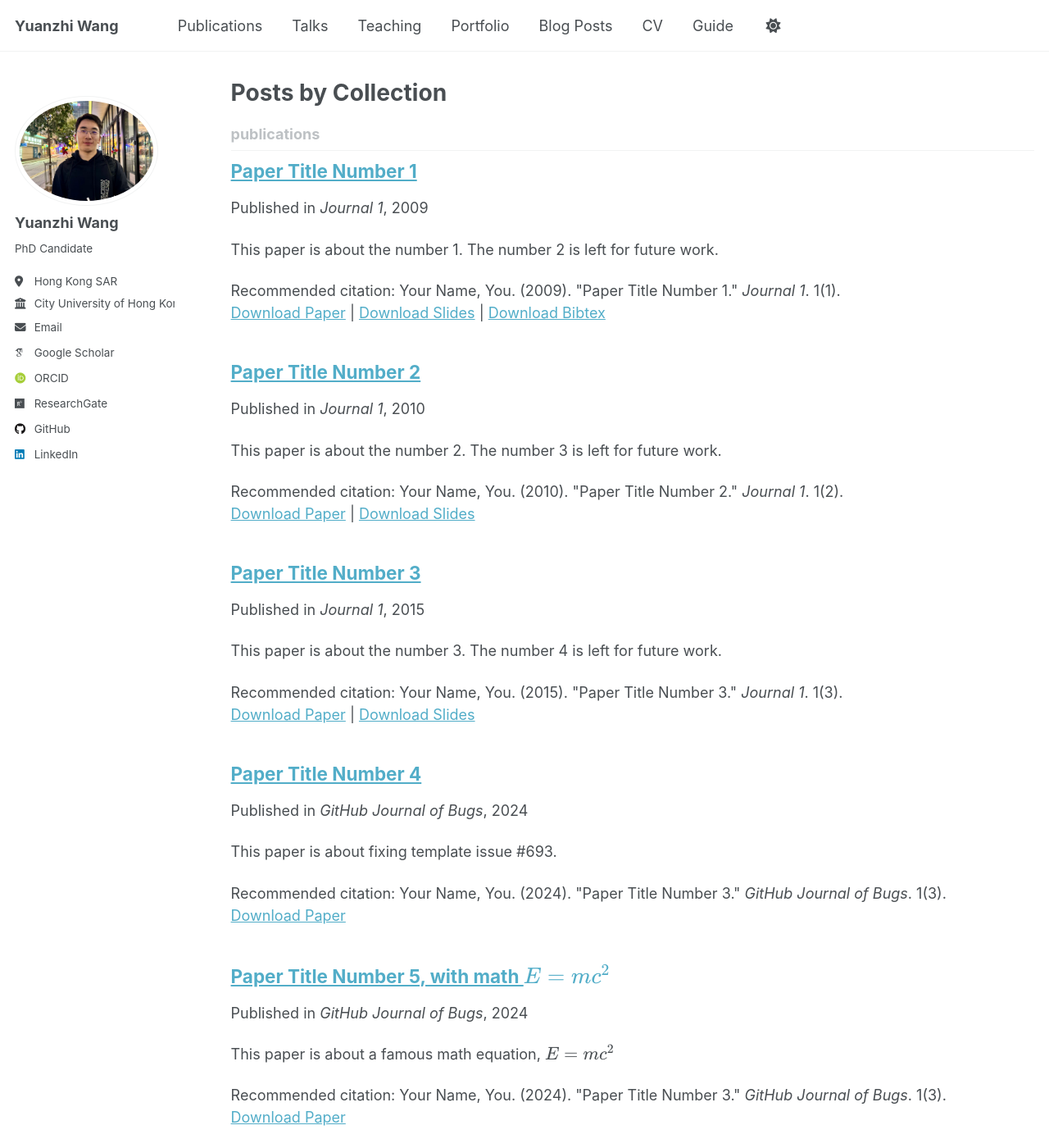
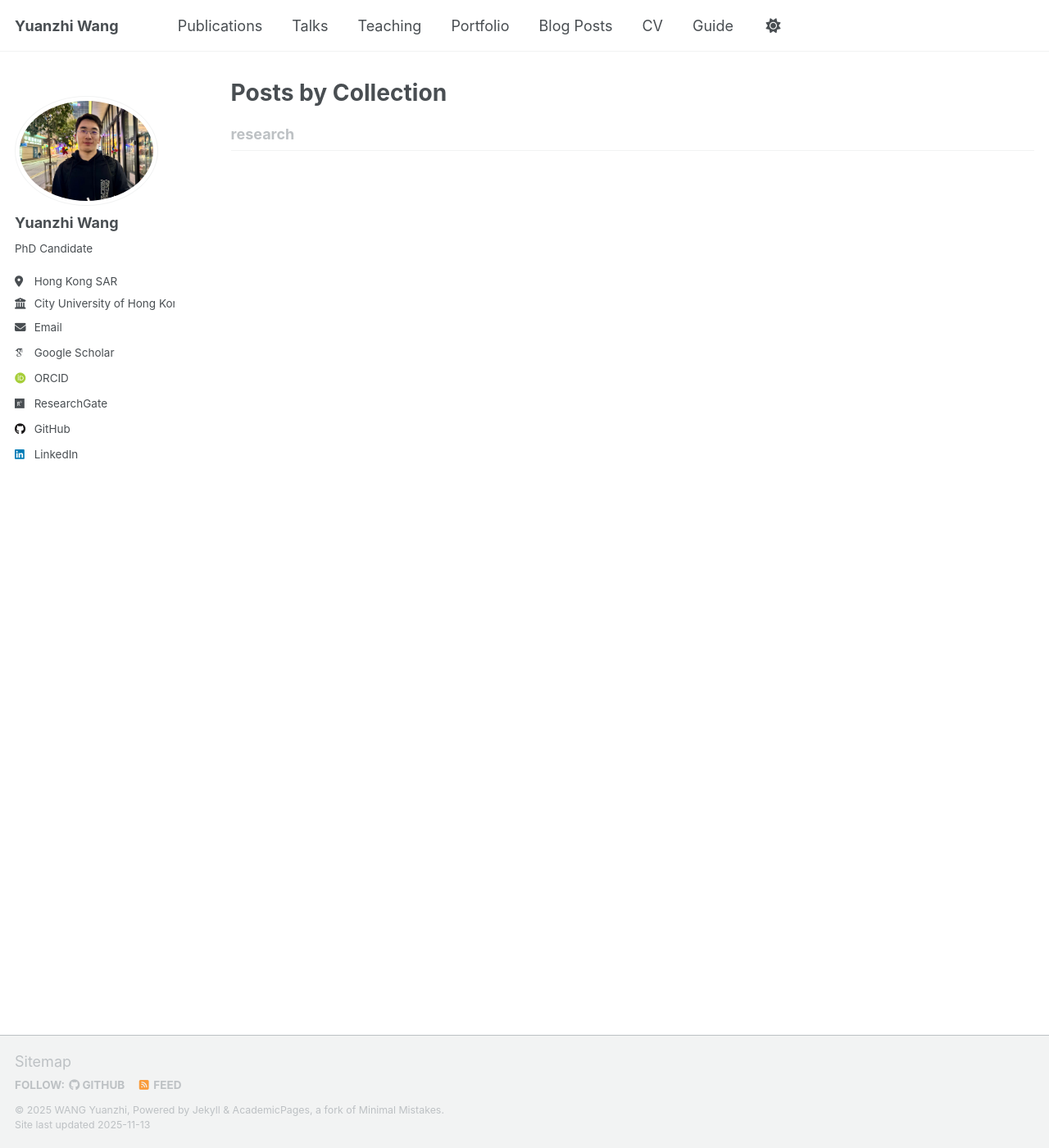
Before and after one commit to yuanzwang5/yuanzwang5.github.io, a Jekyll site: the page built from _pages/collection-archive.html, in a window 1280 px wide and 1400 px high. Shown: the whole window at 82% size. Built offline with Jekyll 4.4.1, drawn with Linux system fonts in a browser that asks for light colours; some web fonts are replaced; a script that is not in the unit is left out; some of the changed lines change nothing that is shown.

Commit message:
update research

```diff
--- a/_config.yml
+++ b/_config.yml
@@ -79,8 +79,8 @@
   youtube          : # Username
   zhihu            : # Username
 
-# Publication Category - The following the list of publication categories and their headings
-publication_category:
+# Research Category - The following the list of research categories and their headings
+research_category:
   books:
     title: 'Books'
   manuscripts:
@@ -218,18 +218,18 @@
 
 # These settings control the types of collections used by the template
 collections:
-  teaching:
-    output: false
-    permalink: /:collection/:path/
-  publications:
+  # teaching:
+  #   output: true
+  #   permalink: /:collection/:path/
+  research:
     output: true
     permalink: /:collection/:path/
-  portfolio:
-    output: false
-    permalink: /:collection/:path/
-  talks:
-    output: false
-    permalink: /:collection/:path/
+  # portfolio:
+  #   output: true
+  #   permalink: /:collection/:path/
+  # talks:
+  #   output: true
+  #   permalink: /:collection/:path/
 
 
 # These settings control how pages and collections are included in the site
@@ -252,41 +252,41 @@
     values:
       layout: single
       author_profile: true
-  # _teaching
+  # # _teaching
+  # - scope:
+  #     path: ""
+  #     type: teaching
+  #   values:
+  #     layout: single
+  #     author_profile: true
+  #     share: true
+  #     comments: true
+  # _research
   - scope:
       path: ""
-      type: teaching
+      type: research
     values:
       layout: single
       author_profile: true
       share: true
       comments: true
-  # _publications
-  - scope:
-      path: ""
-      type: publications
-    values:
-      layout: single
-      author_profile: true
-      share: true
-      comments: true
-  # _portfolio
-  - scope:
-      path: ""
-      type: portfolio
-    values:
-      layout: single
-      author_profile: true
-      share: true
-      comment: true
-  # _talks
-  - scope:
-      path: ""
-      type: talks
-    values:
-      layout: talk
-      author_profile: true
-      share: true
+  # # _portfolio
+  # - scope:
+  #     path: ""
+  #     type: portfolio
+  #   values:
+  #     layout: single
+  #     author_profile: true
+  #     share: true
+  #     comment: true
+  # # _talks
+  # - scope:
+  #     path: ""
+  #     type: talks
+  #   values:
+  #     layout: talk
+  #     author_profile: true
+  #     share: true
 
 
 # Sass/SCSS
```
Also changed, not shown: 1 other file.
